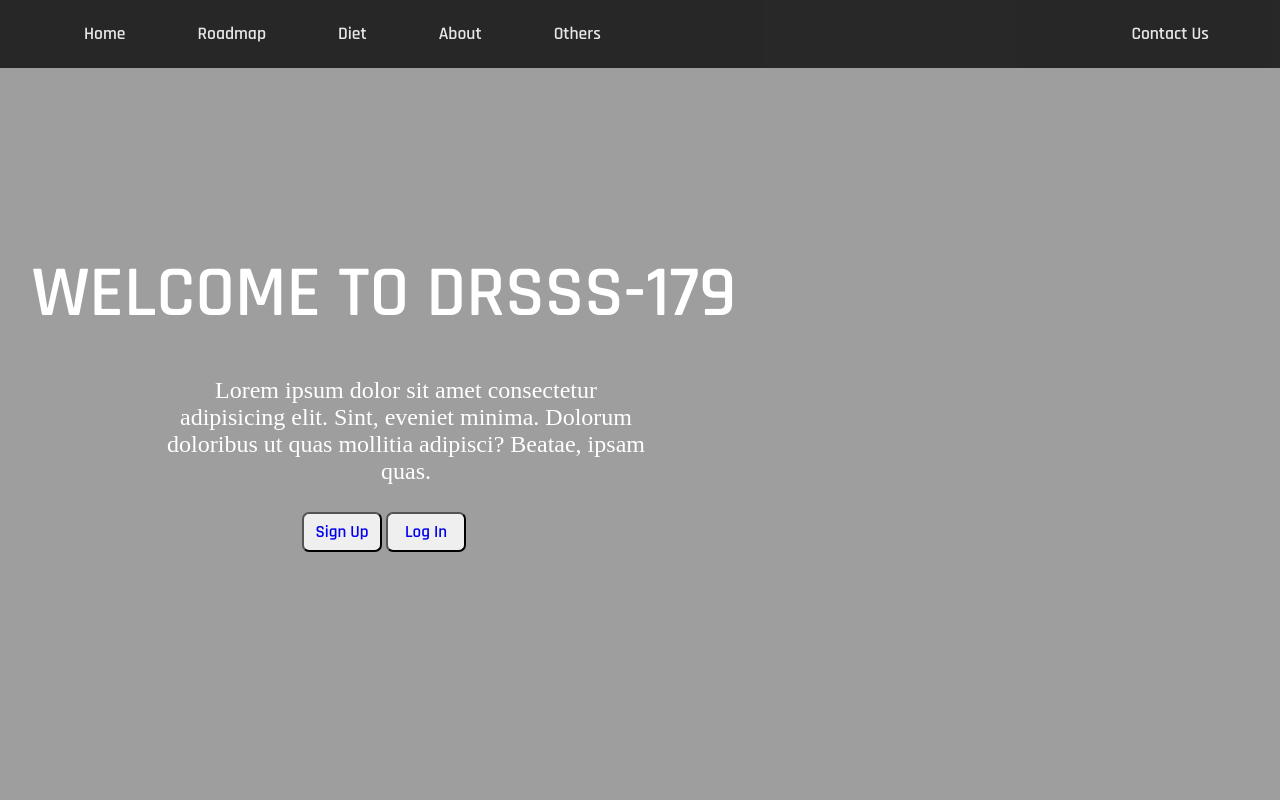
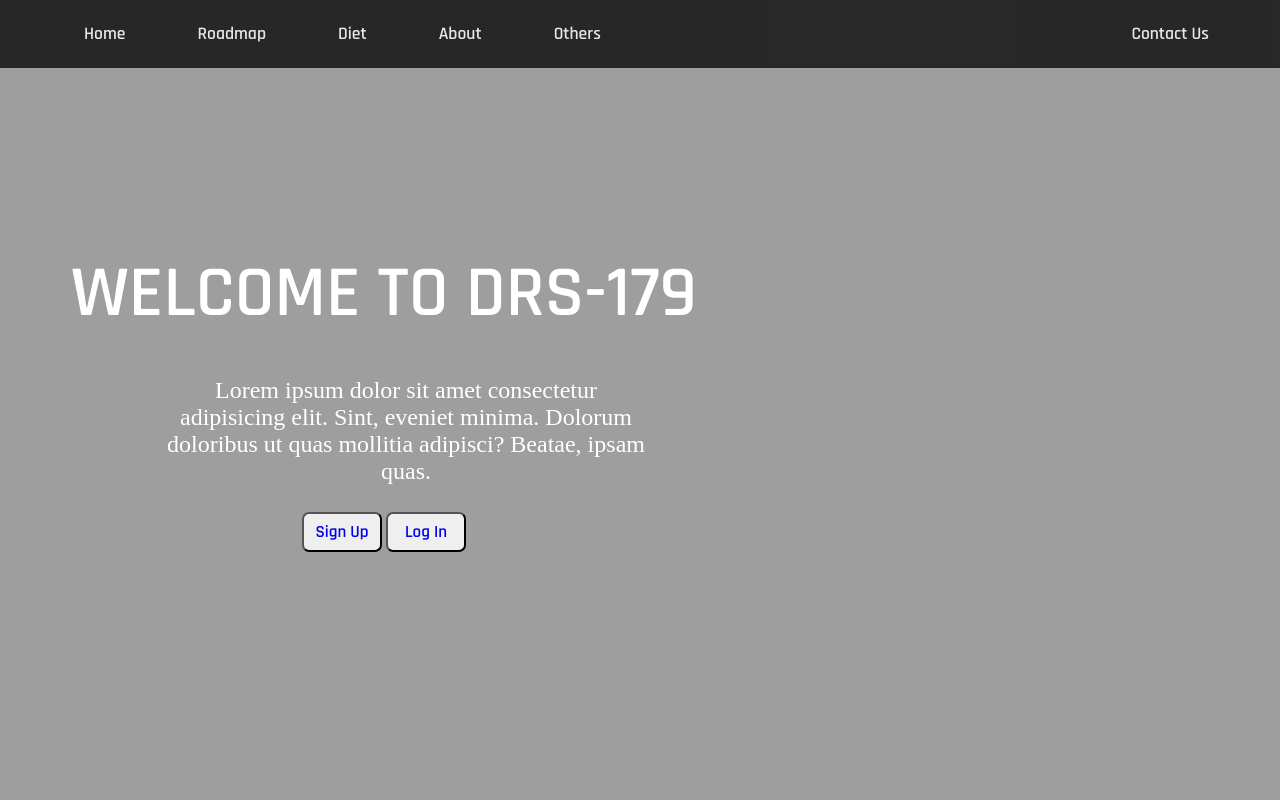
Before and after one commit to Debajyoti-DG/Diet-Body-Transformer, a plain HTML site: page index.html in a window 1280 px wide. Shown: the top 800 px of the page. Drawn offline with Linux system fonts and the light colour scheme; grey boxes are pictures that could not be loaded; a web font is replaced by a local one.

Commit message:
Changed heading again

```diff
--- a/index.html
+++ b/index.html
@@ -44,7 +44,7 @@
 
     <div class="container" id="home">
         <div class="header">
-            <h2>WELCOME TO DRSSS-179</h2>
+            <h2>WELCOME TO DRS-179</h2>
             <p>Lorem ipsum dolor sit amet consectetur adipisicing elit. Sint, eveniet minima. Dolorum doloribus ut quas mollitia adipisci? Beatae, ipsam quas.</p>
             <div id="button">
                 <button id="btn-2"><a href="#myForm">Sign Up</a></button>
```
